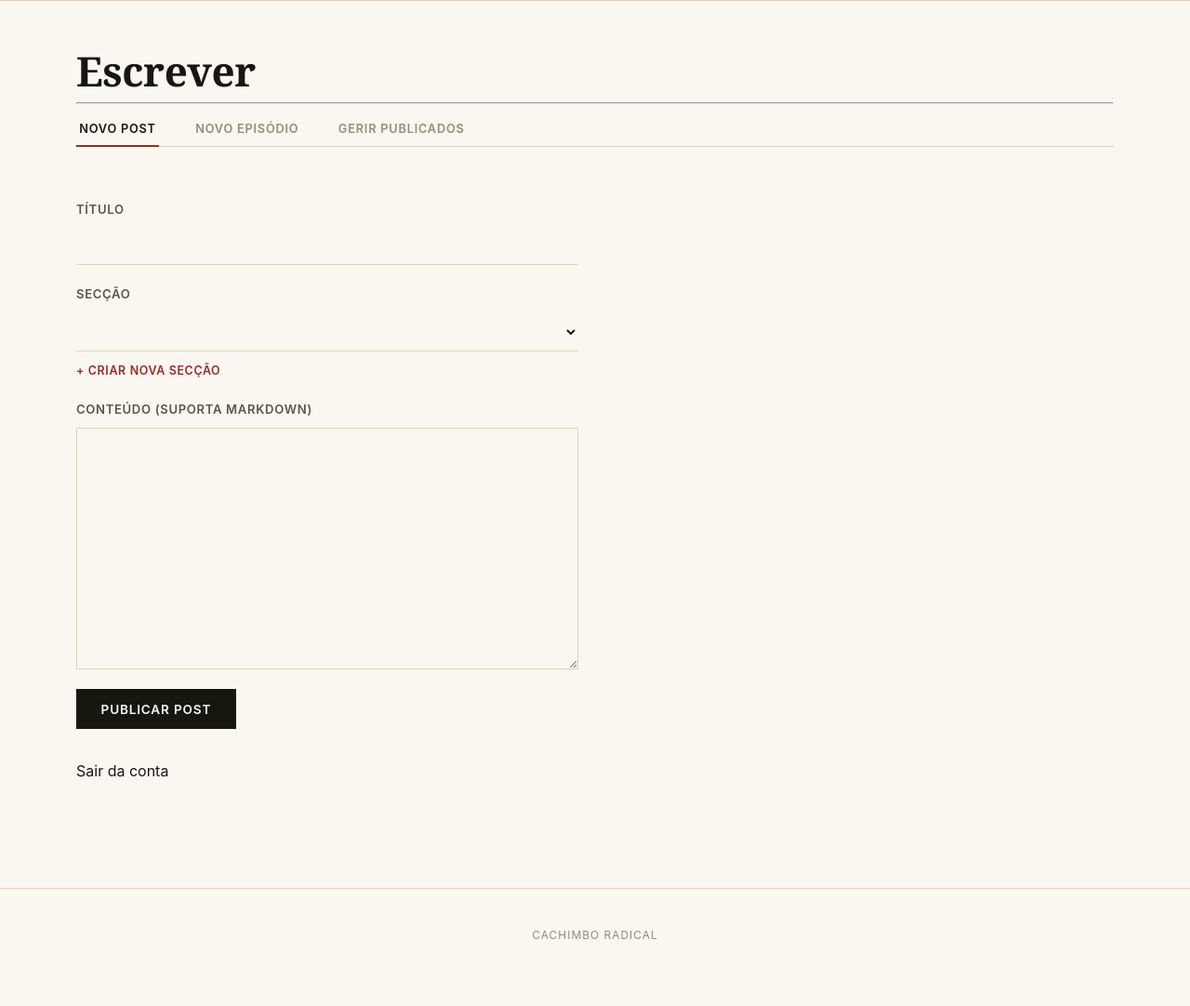
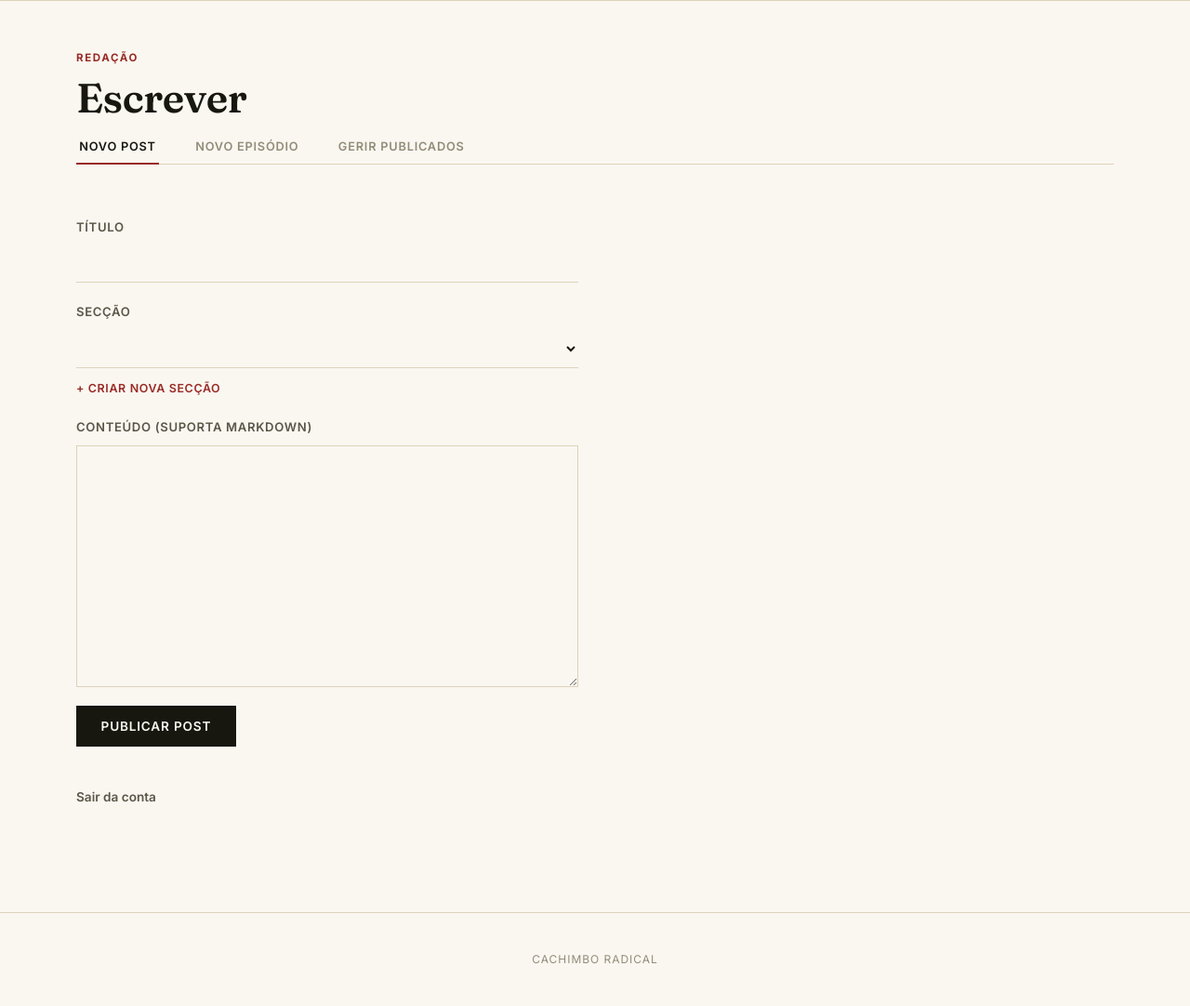
Before and after one commit to nbpyth97/blog_podcast, a plain HTML site: page escrever.html in a window 1280 px wide. Shown: the whole page at 93% size. Before the commit the page ends 1056 px from the top, so only its background shows below. Drawn offline with Linux system fonts and the light colour scheme; a script that the page names is missing.

Commit message:
Redesign: editorial political publication theme (escrever.html)

```diff
--- a/escrever.html
+++ b/escrever.html
@@ -4,13 +4,16 @@
 <meta charset="UTF-8">
 <meta name="viewport" content="width=device-width, initial-scale=1">
 <title>Escrever — Cachimbo Radical</title>
+<link rel="preconnect" href="https://fonts.googleapis.com">
+<link rel="preconnect" href="https://fonts.gstatic.com" crossorigin>
+<link href="https://fonts.googleapis.com/css2?family=Fraunces:opsz,wght@9..144,400;9..144,500;9..144,600;9..144,700&family=Inter:wght@400;500;600;700&display=swap" rel="stylesheet">
 <link rel="stylesheet" href="assets/style.css">
 </head>
 <body>
 <header id="site-header"></header>
 <main>
+  <p class="kicker">Redação</p>
   <h1>Escrever</h1>
-  <hr class="rainbow-hr">
 
   <div class="tabs">
     <button class="tab-btn active" data-tab="post">Novo post</button>
@@ -68,11 +71,11 @@
   <section id="tab-gerir" style="display:none;">
     <h2>Posts</h2>
     <div id="manage-posts"><p class="empty-state">A carregar…</p></div>
-    <h2>Episódios</h2>
+    <h2 style="margin-top:2rem;">Episódios</h2>
     <div id="manage-podcasts"><p class="empty-state">A carregar…</p></div>
   </section>
 
-  <p style="margin-top:2rem;"><a href="#" id="logout-link-2">Sair da conta</a></p>
+  <p style="margin-top:2.5rem;"><a href="#" id="logout-link-2" style="font-size:0.85rem;font-weight:600;color:var(--ink-soft);">Sair da conta</a></p>
 </main>
 <footer>Cachimbo Radical</footer>
 <script type="module" src="assets/nav.js"></script>
```
